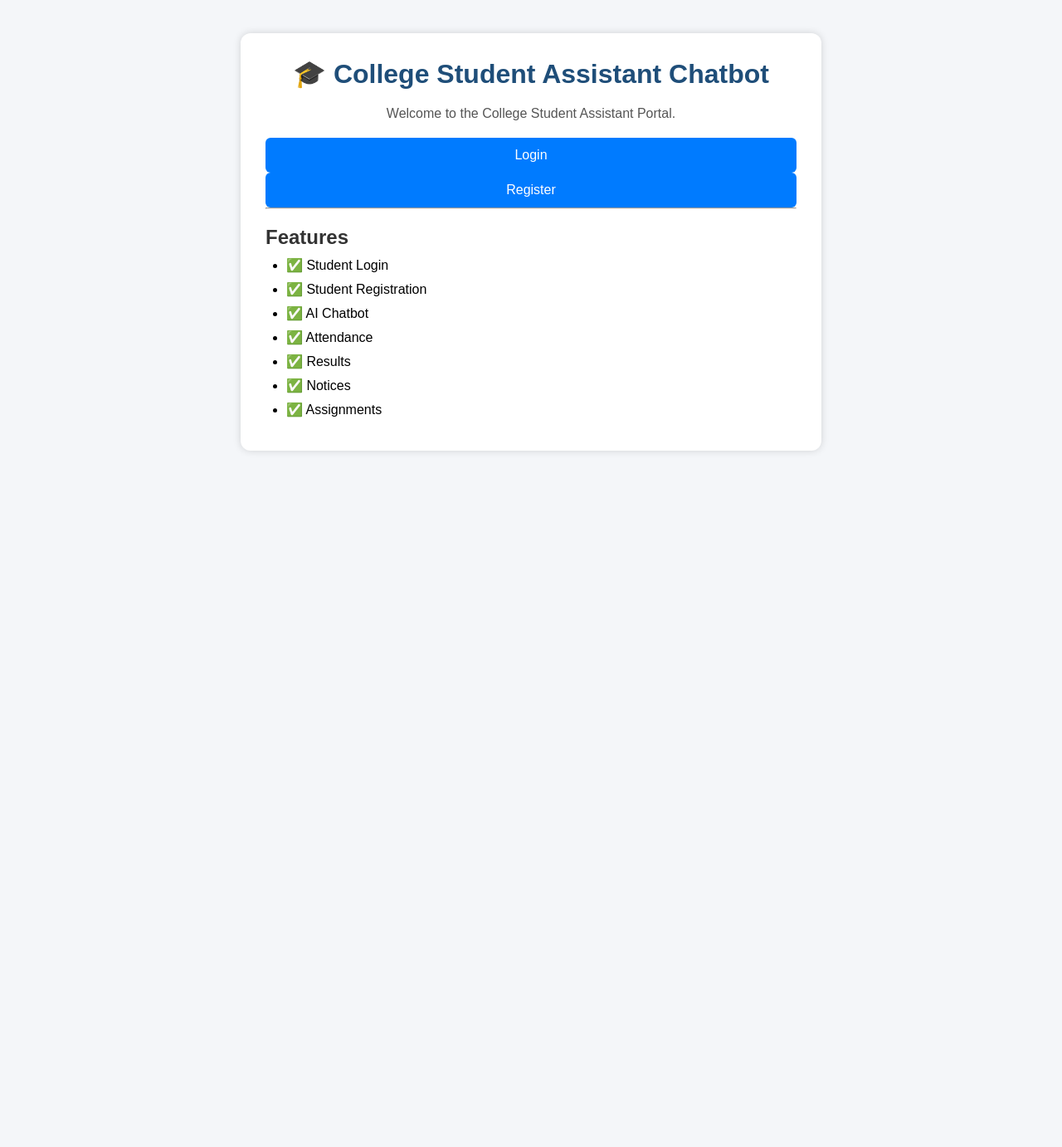
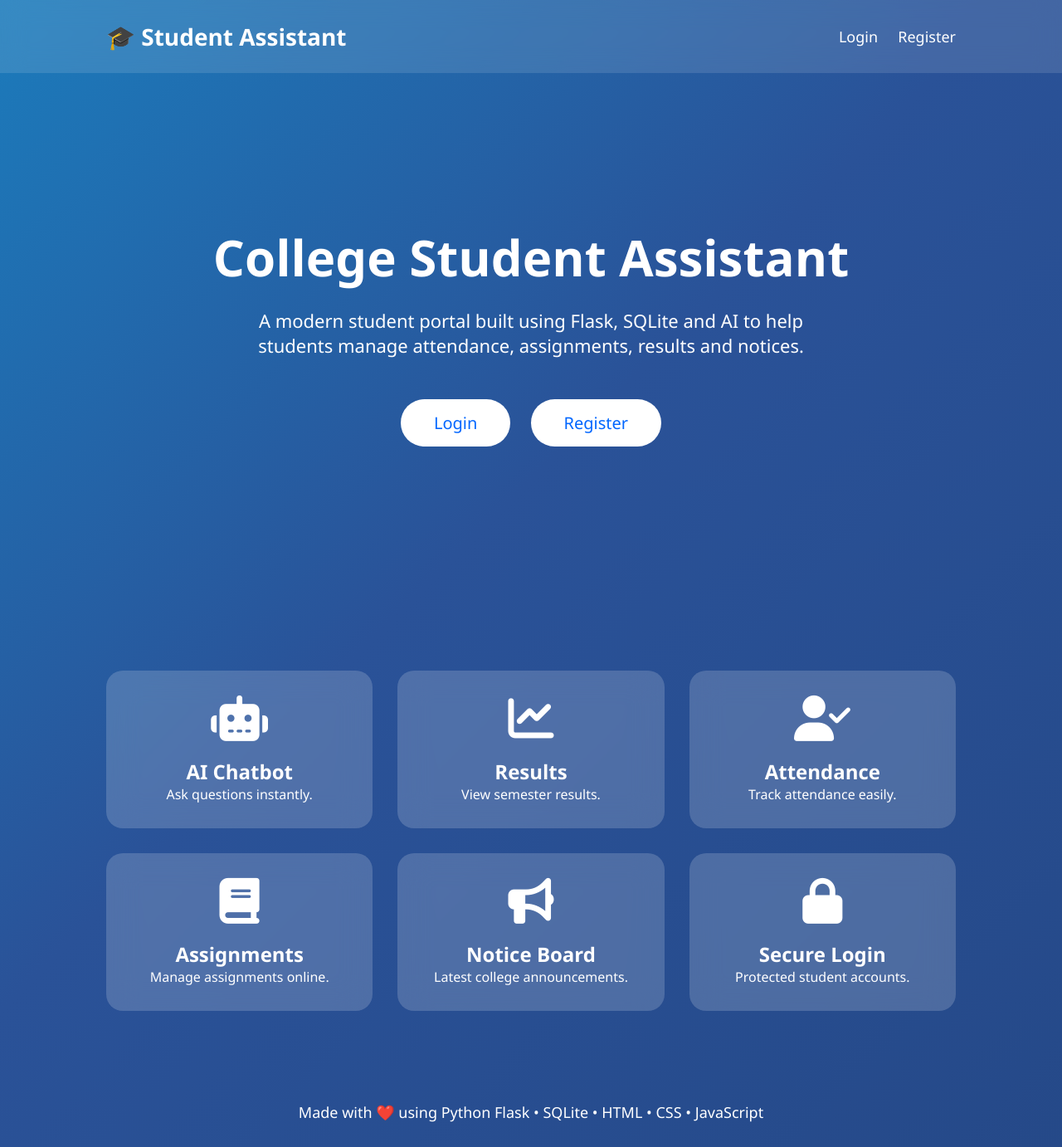
Before and after one commit to raja18054/Collegestudentchatbot, a Flask app: page / in a window 1280 px wide. Shown: the whole page at 83% size. Before the commit the page ends 545 px from the top, so only its background shows below. Run offline with Flask 3, Linux system fonts and the light colour scheme.

Commit message:
Revamp index.html for College Student Assistant portal
Updated the index.html file to enhance the layout and design of the College Student Assistant portal. Added new styles, navigation, and features section.

```diff
--- a/templates/index.html
+++ b/templates/index.html
@@ -1,50 +1,327 @@
 <!DOCTYPE html>
 <html lang="en">
 <head>
+
 <meta charset="UTF-8">
 <meta name="viewport" content="width=device-width, initial-scale=1.0">
-    <title>College Student Assistant Chatbot</title>
 
-    <link rel="stylesheet" href="{{ url_for('static', filename='style.css') }}">
+<title>College Student Assistant</title>
+
+<link href="https://cdnjs.cloudflare.com/ajax/libs/font-awesome/6.5.2/css/all.min.css" rel="stylesheet">
+
+<style>
+
+*{
+margin:0;
+padding:0;
+box-sizing:border-box;
+font-family:'Segoe UI',sans-serif;
+}
+
+body{
+
+background:linear-gradient(-45deg,#1e3c72,#2a5298,#00c9ff,#92fe9d);
+background-size:400% 400%;
+animation:bg 15s ease infinite;
+overflow-x:hidden;
+
+}
+
+@keyframes bg{
+
+0%{background-position:0% 50%;}
+50%{background-position:100% 50%;}
+100%{background-position:0% 50%;}
+
+}
+
+nav{
+
+display:flex;
+justify-content:space-between;
+align-items:center;
+padding:25px 10%;
+background:rgba(255,255,255,.12);
+backdrop-filter:blur(15px);
+
+}
+
+.logo{
+
+font-size:28px;
+font-weight:bold;
+color:white;
+
+}
+
+nav a{
+
+color:white;
+text-decoration:none;
+margin-left:20px;
+font-size:18px;
+
+}
+
+.hero{
+
+height:80vh;
+
+display:flex;
+
+align-items:center;
+
+justify-content:center;
+
+flex-direction:column;
+
+text-align:center;
+
+color:white;
+
+}
+
+.hero h1{
+
+font-size:60px;
+margin-bottom:20px;
+animation:fade 1s;
+
+}
+
+.hero p{
+
+font-size:22px;
+margin-bottom:40px;
+max-width:700px;
+
+}
+
+@keyframes fade{
+
+from{
+
+opacity:0;
+transform:translateY(40px);
+
+}
+
+to{
+
+opacity:1;
+transform:translateY(0);
+
+}
+
+}
+
+.btn{
+
+padding:15px 40px;
+
+background:white;
+
+color:#0066ff;
+
+border-radius:40px;
+
+text-decoration:none;
+
+font-size:20px;
+
+margin:10px;
+
+transition:.4s;
+
+display:inline-block;
+
+}
+
+.btn:hover{
+
+transform:translateY(-5px);
+box-shadow:0 10px 30px rgba(0,0,0,.3);
+
+}
+
+.features{
+
+display:grid;
+
+grid-template-columns:repeat(auto-fit,minmax(250px,1fr));
+
+gap:30px;
+
+padding:80px 10%;
+
+}
+
+.card{
+
+background:rgba(255,255,255,.18);
+
+backdrop-filter:blur(18px);
+
+border-radius:20px;
+
+padding:30px;
+
+text-align:center;
+
+color:white;
+
+transition:.4s;
+
+}
+
+.card:hover{
+
+transform:translateY(-10px);
+
+}
+
+.card i{
+
+font-size:55px;
+
+margin-bottom:20px;
+
+}
+
+footer{
+
+padding:30px;
+
+text-align:center;
+
+color:white;
+
+font-size:18px;
+
+}
+
+</style>
+
 </head>
 
 <body>
 
-<div class="container">
+<nav>
 
-    <h1>🎓 College Student Assistant Chatbot</h1>
+<div class="logo">
+
+🎓 Student Assistant
+
+</div>
+
+<div>
+
+<a href="/login">Login</a>
+
+<a href="/register">Register</a>
+
+</div>
+
+</nav>
+
+<section class="hero">
+
+<h1>College Student Assistant</h1>
 
 <p>
-        Welcome to the College Student Assistant Portal.
+
+A modern student portal built using Flask, SQLite and AI to help students manage attendance, assignments, results and notices.
+
 </p>
 
-    <div class="buttons">
+<div>
 
-        <a href="/login">
-            <button>Login</button>
+<a class="btn" href="/login">
+
+Login
+
 </a>
 
-        <a href="/register">
-            <button>Register</button>
+<a class="btn" href="/register">
+
+Register
+
 </a>
 
 </div>
 
-    <hr>
+</section>
 
-    <h2>Features</h2>
+<section class="features">
 
-    <ul>
-        <li>✅ Student Login</li>
-        <li>✅ Student Registration</li>
-        <li>✅ AI Chatbot</li>
-        <li>✅ Attendance</li>
-        <li>✅ Results</li>
-        <li>✅ Notices</li>
-        <li>✅ Assignments</li>
-    </ul>
+<div class="card">
+
+<i class="fas fa-robot"></i>
+
+<h2>AI Chatbot</h2>
+
+<p>Ask questions instantly.</p>
 
 </div>
 
+<div class="card">
+
+<i class="fas fa-chart-line"></i>
+
+<h2>Results</h2>
+
+<p>View semester results.</p>
+
+</div>
+
+<div class="card">
+
+<i class="fas fa-user-check"></i>
+
+<h2>Attendance</h2>
+
+<p>Track attendance easily.</p>
+
+</div>
+
+<div class="card">
+
+<i class="fas fa-book"></i>
+
+<h2>Assignments</h2>
+
+<p>Manage assignments online.</p>
+
+</div>
+
+<div class="card">
+
+<i class="fas fa-bullhorn"></i>
+
+<h2>Notice Board</h2>
+
+<p>Latest college announcements.</p>
+
+</div>
+
+<div class="card">
+
+<i class="fas fa-lock"></i>
+
+<h2>Secure Login</h2>
+
+<p>Protected student accounts.</p>
+
+</div>
+
+</section>
+
+<footer>
+
+Made with ❤️ using Python Flask • SQLite • HTML • CSS • JavaScript
+
+</footer>
+
 </body>
+
 </html>
```
Lines whose indentation alone changed are shown as unchanged.
